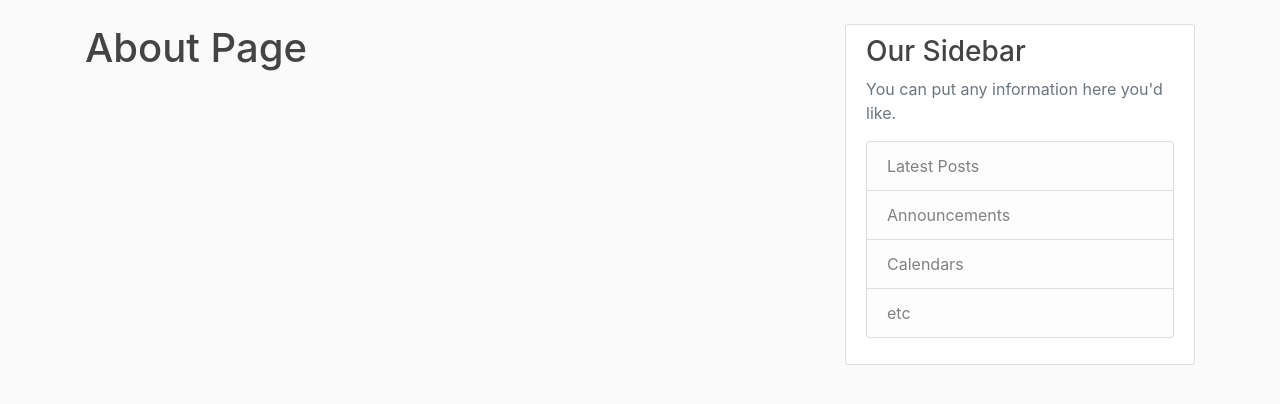
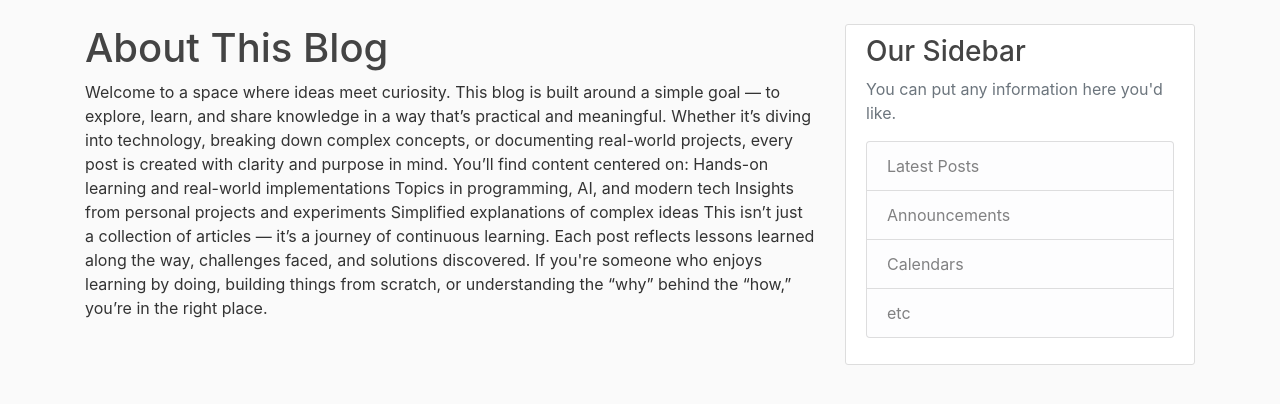
Before and after one commit to a-pt/flask-blog, a Flask app: page /about in a window 1280 px wide. Shown: the part 56-460 px from the top of the page. Run offline with Flask 2, Linux system fonts and the light colour scheme; some libraries are stand-ins or nearby versions.

Commit message:
blog page- about

```diff
--- a/flask_blog/templates/about.html
+++ b/flask_blog/templates/about.html
@@ -1,4 +1,18 @@
 {% extends "layout.html" %}
 {% block content %}
-    <h1>About Page</h1>
+    <h1>About This Blog</h1>
+    <p> Welcome to a space where ideas meet curiosity.
+
+This blog is built around a simple goal &mdash; to explore, learn, and share knowledge in a way that&rsquo;s practical and meaningful. Whether it&rsquo;s diving into technology, breaking down complex concepts, or documenting real-world projects, every post is created with clarity and purpose in mind.
+
+You&rsquo;ll find content centered on:
+
+Hands-on learning and real-world implementations
+Topics in programming, AI, and modern tech
+Insights from personal projects and experiments
+Simplified explanations of complex ideas
+
+This isn&rsquo;t just a collection of articles &mdash; it&rsquo;s a journey of continuous learning. Each post reflects lessons learned along the way, challenges faced, and solutions discovered.
+
+If you're someone who enjoys learning by doing, building things from scratch, or understanding the &ldquo;why&rdquo; behind the &ldquo;how,&rdquo; you&rsquo;re in the right place.</p>
 {% endblock content %}
```
